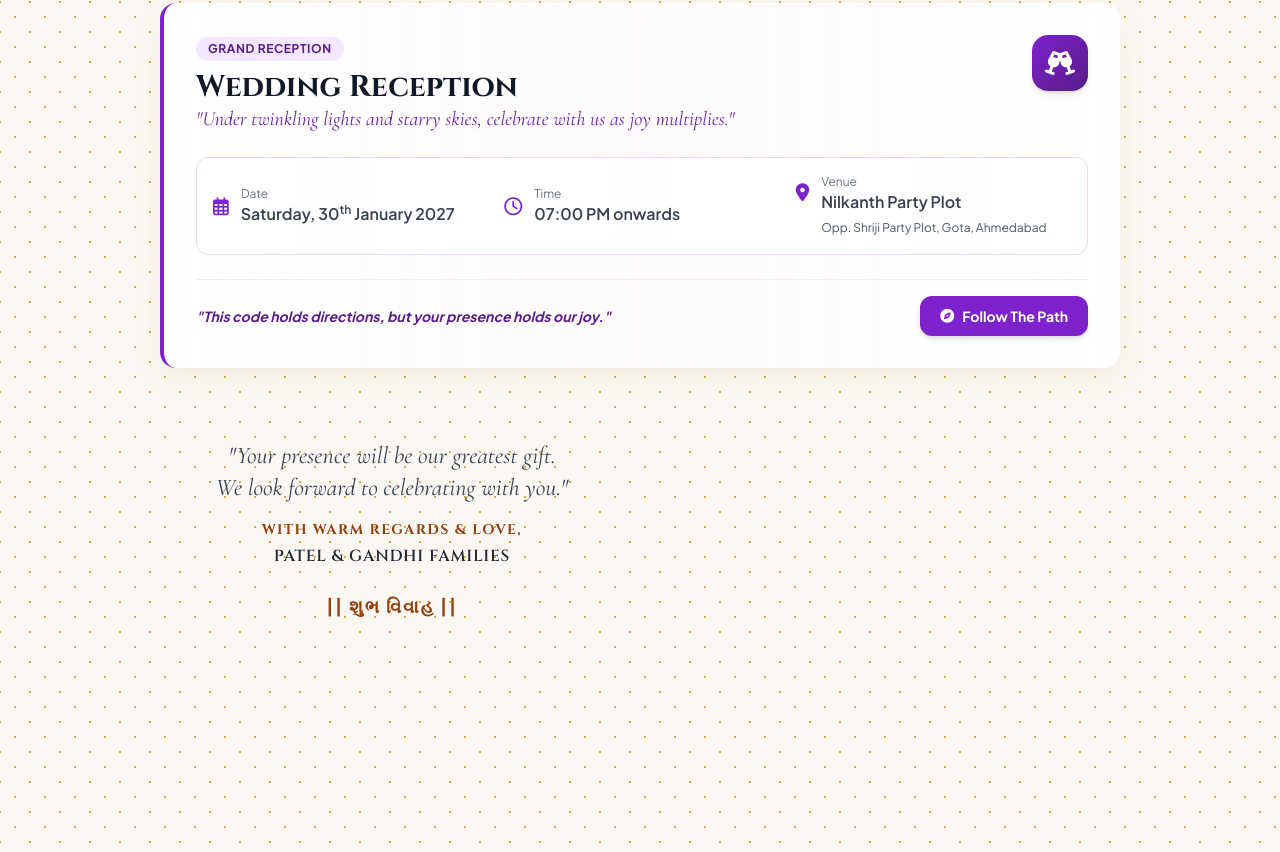
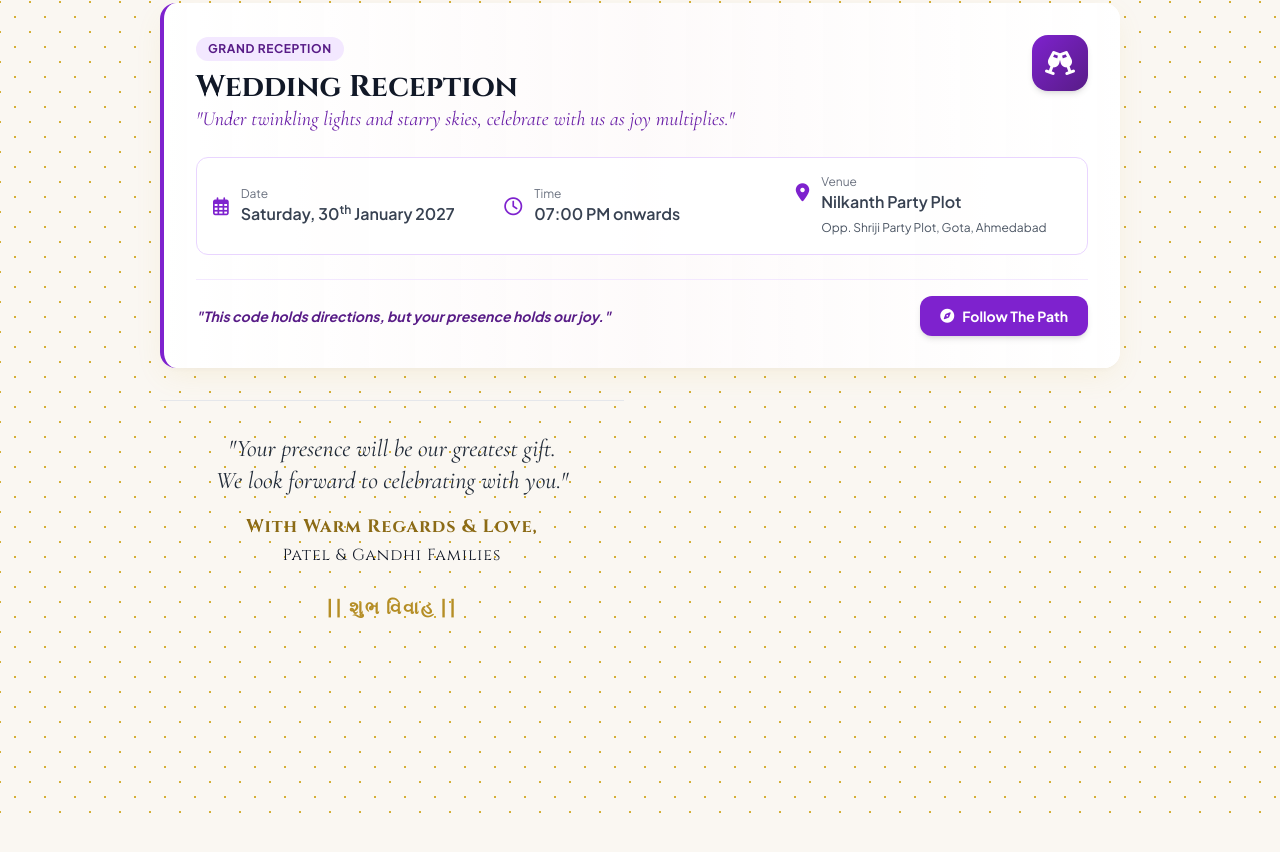
Before and after one commit to SarthuPatel/R-S_Wedding, a plain HTML site: page index.html in a window 1280 px wide. Shown: the part 2428-3280 px from the top of the page. After the commit the page ends 3241 px from the top, so only its background shows below. Drawn offline with nearby package versions, Linux system fonts and the light colour scheme; a web font is replaced by a local one.

Commit message:
index.html

```diff
--- a/index.html
+++ b/index.html
@@ -472,24 +472,21 @@
         </div>
 
         <!-- Bottom / Footer Blessing Section -->
-        <div class="w-full text-center flex flex-col items-center justify-center py-10 space-y-4">
-            <p class="font-cormorant italic text-gray-700 text-xl sm:text-2xl max-w-xl mx-auto">
-                "Your presence will be our greatest gift.<br>We look forward to celebrating with you."
-            </p>
-
-            <div class="space-y-1">
-                <p class="font-cinzel font-bold text-amber-800 text-sm tracking-widest uppercase">
-                    With Warm Regards &amp; Love,
-                </p>
-                <p class="font-cinzel font-semibold text-gray-800 text-base tracking-wider uppercase">
-                    Patel &amp; Gandhi Families
-                </p>
+        <footer class="text-center pt-8 border-t border-gold-300/60">
+            <div class="font-cormorant italic text-xl sm:text-2xl text-gray-800 max-w-xl mx-auto leading-relaxed mb-4">
+                "Your presence will be our greatest gift.<br>
+                We look forward to celebrating with you."
             </div>
 
-            <div class="pt-2 text-amber-800 font-bold text-lg tracking-widest">
-                || શુભ વિવાહ ||
+            <div class="font-cinzel text-lg font-bold text-gold-700 tracking-wider mb-2">
+                With Warm Regards & Love,<br>
+                <span class="text-gray-900 text-base font-normal">Patel & Gandhi Families</span>
             </div>
-        </div>
+
+            <div class="mt-6 text-gold-600 font-bold text-lg tracking-widest uppercase">
+                ||  શુભ વિવાહ  ||
+            </div>
+        </footer>
 
     </div>
 
```
